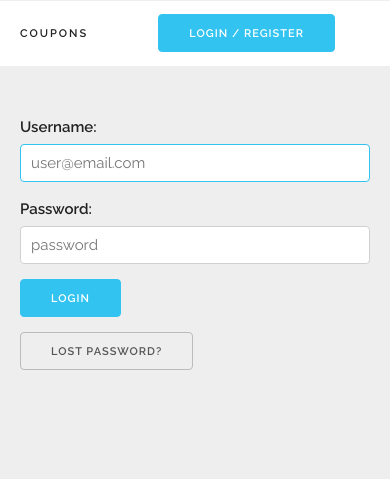
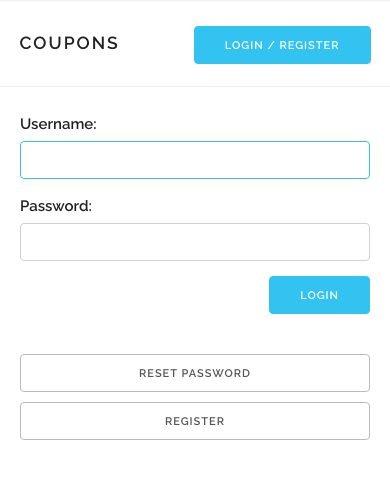
Before and after one commit to diasclive/WSG-Coupons, a Django app: page /accounts/login/ in a window 390 px wide. Shown: the top 479 px of the page. Run offline with Django 3.2, Linux system fonts and the light colour scheme.

Commit message:
Clean up styling, make it responsive

```diff
--- a/static/css/site.css
+++ b/static/css/site.css
@@ -1,11 +1,14 @@
 .navbar{
   display: block;
-  width: 100%;
+  max-width: 100%;
   height: 6.5rem;
   background: #fff;
   z-index: 99;
   border-top: 1px solid #eee;
-  border-bottom: 1px solid #eee; }
+  border-bottom: 1px solid #eee;
+  padding: 1rem 5%;
+  margin-bottom: 2.5rem;
+}
 .navbar-list {
   list-style: none;
   margin-bottom: 0; }
@@ -15,10 +18,9 @@
   margin-bottom: 0; }
 .navbar-link {
   text-transform: uppercase;
-  font-size: 11px;
+  font-size: 1.75rem;
   font-weight: 600;
   letter-spacing: .2rem;
-  margin-right: 35px;
   text-decoration: none;
   line-height: 6.5rem;
   color: #222; }
--- a/templates/base.html
+++ b/templates/base.html
@@ -13,21 +13,20 @@
     <link rel="stylesheet" href="{% static 'css/skeleton.css' %}">
     <link rel="stylesheet" href="{% static 'css/site.css' %}">
   </head>
-  <body style="background-color:#eee;">
+  <body>
 
     <nav class="navbar">
-			<div class="container">
       <ul class="navbar-list">
         <li class="navbar-item">
           <a class="navbar-link" href="{% url 'coupons:index' %}">Coupons</a>
         </li>
         <li style="float:right" class="navbar-item" >
-						<a class="navbar-link" href="{% url 'accounts:login' %}"><button class="button-primary">Login / Register</button></a>
+          <a class="navbar-link" href="{% url 'accounts:login' %}">
+            <button class="button-primary">Login / Register</button>
+          </a>
         </li>
       </ul>
-			</div>
     </nav>
-		<br><br>
 
     <div class="container">
       {% block content %}{% endblock %}
--- a/templates/registration/login.html
+++ b/templates/registration/login.html
@@ -4,8 +4,8 @@
 
 {% if form.errors %}
 <div class="row">
-	<div class="five columns offset-by-three">
-		<p class="u-danger ">Your username and password didn't match.<br />Please try again.</p>
+  <div class="five columns offset-by-four">
+    <p class="u-danger ">Your username and password didn't match.<br/>Please try again.</p>
   </div>
 </div>
 {% endif %}
@@ -23,30 +23,39 @@
 {% csrf_token %}
 
 <div class="row">
-	<div class="four columns offset-by-three">
+  <div class="four columns offset-by-four">
     {{ form.username.label_tag }}
-    <input class="u-full-width" type="text" placeholder="user@email.com" {{ form.username }}
+    <input class="u-full-width" id="id_username" maxlength="30" name="username" type="text" autofocus required>
   </div>
 </div>
 
 <div class="row">
-	<div class="four columns offset-by-three">
-    <label>{{ form.password.label_tag }}</label>
-    <input class="u-full-width" type="password" placeholder="password" {{ form.password }}
+  <div class="four columns offset-by-four">
+    {{ form.password.label_tag }}
+    <input class="u-full-width" id="id_password" name="password" type="password" required>
   </div>
 </div>
 
 <div class="row">
-	<div class="two columns offset-by-three">
-		<input class="button-primary" type="submit" value="Login">
+  <div class="four columns offset-by-four">
+    <input class="button-primary u-pull-right" type="submit" value="Login">
     <input type="hidden" name="next" value="{{ next }}" />
   </div>
-		{# Assumes you setup the password_reset view in your URLconf #}
-		<a class="button" href="{% url 'accounts:password_reset' %}">Lost password?</a>
 </div>
 
 </form>
 
-
+<div class="row">
+  <div class="three columns offset-by-three">
+    <a href="{% url 'accounts:password_reset' %}">
+      <button class="u-full-width">Reset Password</button>
+    </a>
+  </div>
+  <div class="three columns">
+    <a href="{% url 'accounts:login' %}">
+      <button class="u-full-width">Register</button>
+    </a>
+  </div>
+</div>
 
 {% endblock %}
```
Also changed, not shown: coupons/templates/coupons/index.html (+8 -7 lines). Lines whose indentation alone changed are shown as unchanged.
